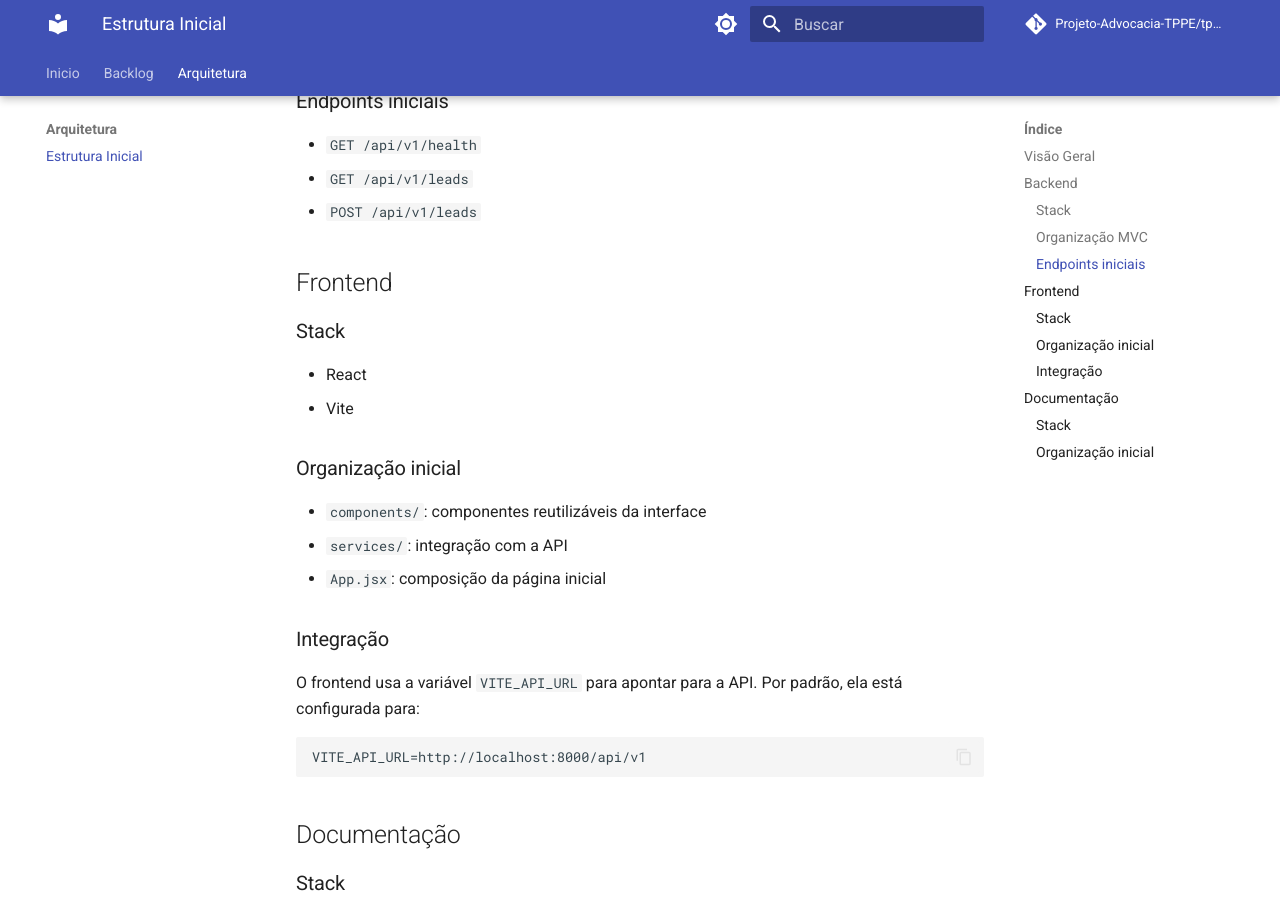
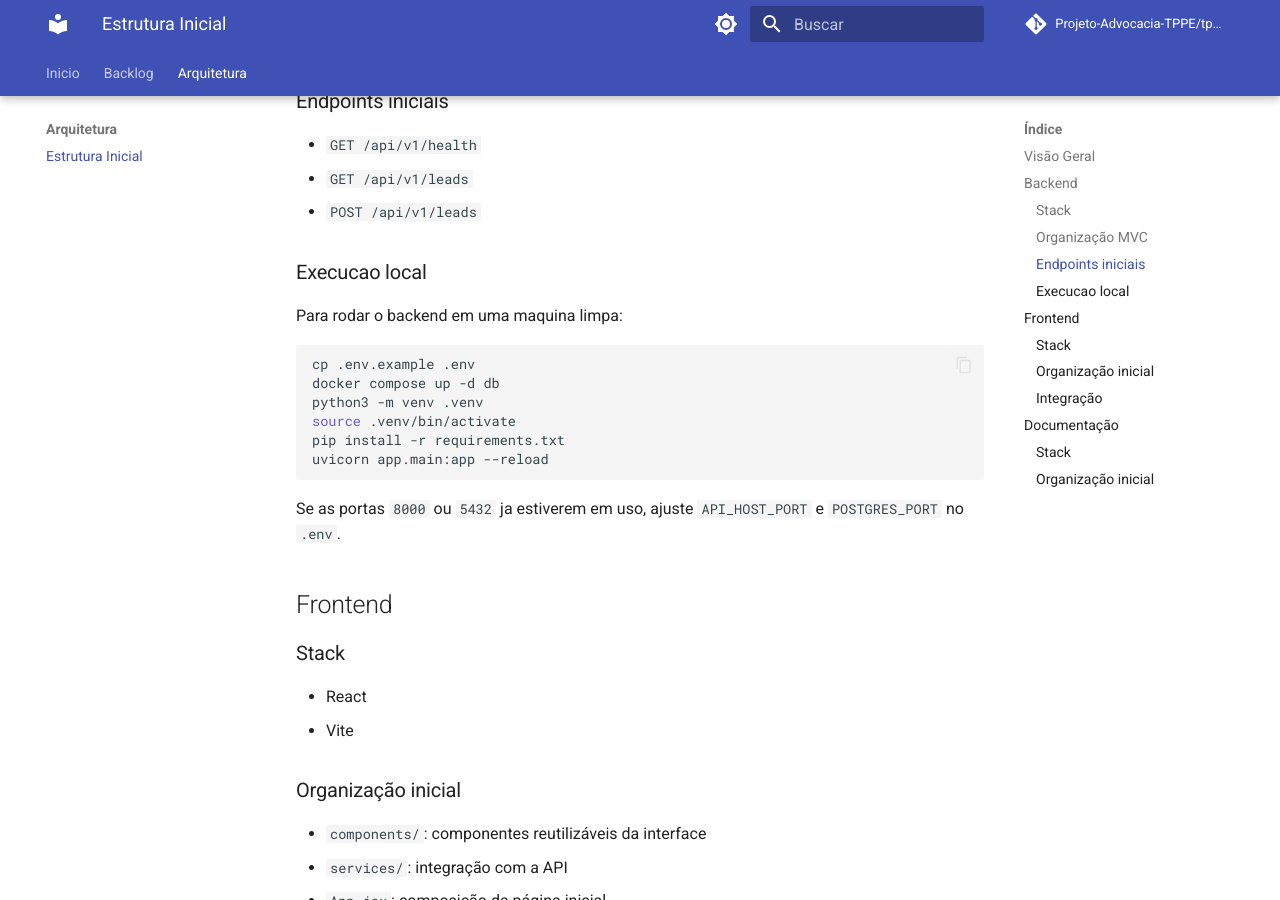
Before and after one commit to Projeto-Advocacia-TPPE/tppe-advocacia-docs, an MkDocs documentation site: the page built from docs/arquitetura/estrutura-inicial.md, in a window 1280 px wide and 900 px high, scrolled down 1418 px. Built offline with MkDocs 1.6.1 and Material for MkDocs 9.7.7, drawn with Linux system fonts in a browser that asks for light colours; comment, search, counter and statistics services are not loaded.

Commit message:
docs: atualiza instrucoes de execucao local

````diff
--- a/docs/arquitetura/estrutura-inicial.md
+++ b/docs/arquitetura/estrutura-inicial.md
@@ -58,6 +58,21 @@ Projeto-Advocacia-TPPE/
 - `GET /api/v1/leads`
 - `POST /api/v1/leads`
 
+### Execucao local
+
+Para rodar o backend em uma maquina limpa:
+
+```bash
+cp .env.example .env
+docker compose up -d db
+python3 -m venv .venv
+source .venv/bin/activate
+pip install -r requirements.txt
+uvicorn app.main:app --reload
+```
+
+Se as portas `8000` ou `5432` ja estiverem em uso, ajuste `API_HOST_PORT` e `POSTGRES_PORT` no `.env`.
+
 ## Frontend
 
 ### Stack
````
Also changed, not shown: README.md (+8 -0 lines).
